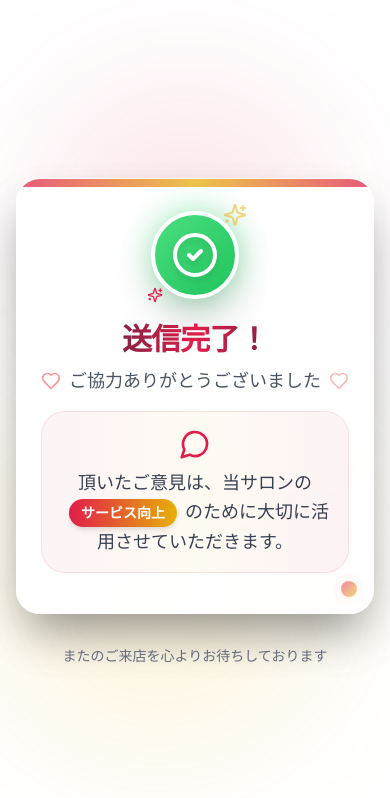
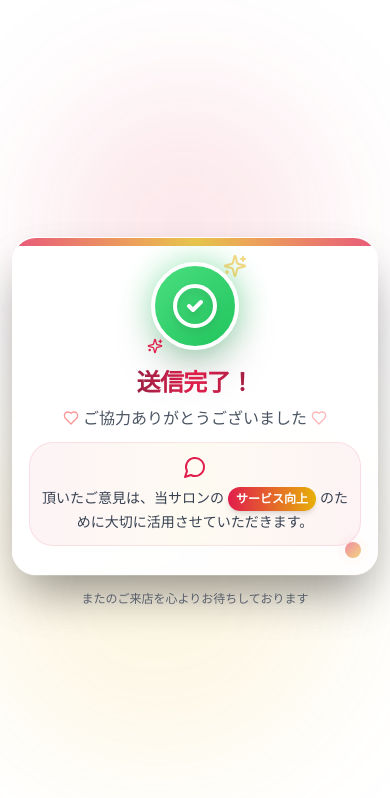
Before and after one commit to Okusan11/c-links-survey, a React (Create React App) app: page /thankyou in a window 390 px wide. Shown: the top 798 px of the page. Built offline with nearby package versions, Linux system fonts and the light colour scheme.

Commit message:
thankyou画面をスマホフレンドリーに修正

```diff
--- a/src/components/Thankyou.tsx
+++ b/src/components/Thankyou.tsx
@@ -30,7 +30,7 @@ const getSnsStyles = (type: string) => {
   switch (type.toLowerCase()) {
     case 'line':
       return {
-        icon: <MessageCircle className="w-5 h-5" />,
+        icon: <MessageCircle className="w-full h-full" />,
         bgGradient: 'from-green-500 to-green-600',
         hoverGradient: 'hover:from-green-600 hover:to-green-700',
         borderColor: 'border-green-400',
@@ -38,7 +38,7 @@ const getSnsStyles = (type: string) => {
       };
     case 'instagram':
       return {
-        icon: <Instagram className="w-5 h-5" />,
+        icon: <Instagram className="w-full h-full" />,
         bgGradient: 'from-pink-500 via-purple-500 to-indigo-500',
         hoverGradient: 'hover:from-pink-600 hover:via-purple-600 hover:to-indigo-600',
         borderColor: 'border-pink-400',
@@ -46,7 +46,7 @@ const getSnsStyles = (type: string) => {
       };
     case 'twitter':
       return {
-        icon: <Twitter className="w-5 h-5" />,
+        icon: <Twitter className="w-full h-full" />,
         bgGradient: 'from-blue-400 to-blue-500',
         hoverGradient: 'hover:from-blue-500 hover:to-blue-600',
         borderColor: 'border-blue-300',
@@ -54,7 +54,7 @@ const getSnsStyles = (type: string) => {
       };
     case 'youtube':
       return {
-        icon: <Youtube className="w-5 h-5" />,
+        icon: <Youtube className="w-full h-full" />,
         bgGradient: 'from-red-500 to-red-600',
         hoverGradient: 'hover:from-red-600 hover:to-red-700',
         borderColor: 'border-red-400',
@@ -62,7 +62,7 @@ const getSnsStyles = (type: string) => {
       };
     case 'facebook':
       return {
-        icon: <Users className="w-5 h-5" />,
+        icon: <Users className="w-full h-full" />,
         bgGradient: 'from-blue-600 to-blue-700',
         hoverGradient: 'hover:from-blue-700 hover:to-blue-800',
         borderColor: 'border-blue-500',
@@ -70,7 +70,7 @@ const getSnsStyles = (type: string) => {
       };
     case 'tiktok':
       return {
-        icon: <Camera className="w-5 h-5" />,
+        icon: <Camera className="w-full h-full" />,
         bgGradient: 'from-gray-800 to-black',
         hoverGradient: 'hover:from-gray-900 hover:to-black',
         borderColor: 'border-gray-600',
@@ -78,7 +78,7 @@ const getSnsStyles = (type: string) => {
       };
     default:
       return {
-        icon: <ExternalLink className="w-5 h-5" />,
+        icon: <ExternalLink className="w-full h-full" />,
         bgGradient: 'from-gray-600 to-gray-700',
         hoverGradient: 'hover:from-gray-700 hover:to-gray-800',
         borderColor: 'border-gray-500',
@@ -151,18 +151,18 @@ const ThankYou: React.FC = () => {
       <button
         onClick={() => handleSnsClick(config)}
         className={cn(
-          "group w-full bg-gradient-to-r text-white px-8 py-4 rounded-2xl shadow-lg hover:shadow-xl transform hover:-translate-y-1 transition-all duration-300 border",
+          "group w-full bg-gradient-to-r text-white px-4 sm:px-6 lg:px-8 py-3 sm:py-4 rounded-2xl shadow-lg hover:shadow-xl transform hover:-translate-y-1 transition-all duration-300 border",
           `${styles.bgGradient} ${styles.hoverGradient} ${styles.borderColor}`
         )}
       >
-        <div className="flex items-center justify-center gap-3">
-          <span className="text-xl">{styles.emoji}</span>
-          {styles.icon}
-          <span className="font-semibold text-lg">{config.displayName}</span>
-          <ExternalLink className="w-4 h-4 group-hover:translate-x-1 transition-transform" />
+        <div className="flex items-center justify-center gap-2 sm:gap-3">
+          <span className="text-base sm:text-lg lg:text-xl">{styles.emoji}</span>
+          <div className="w-4 h-4 sm:w-5 sm:h-5">{styles.icon}</div>
+          <span className="font-semibold text-sm sm:text-base lg:text-lg">{config.displayName}</span>
+          <ExternalLink className="w-3 h-3 sm:w-4 sm:h-4 group-hover:translate-x-1 transition-transform" />
         </div>
         {config.description && (
-          <p className="text-white/90 text-sm mt-1">
+          <p className="text-white/90 text-xs sm:text-sm mt-1 px-2 leading-tight">
             {config.description}
           </p>
         )}
@@ -202,8 +202,8 @@ const ThankYou: React.FC = () => {
         </div>
       )}
 
-      <div className="relative z-20 flex items-center justify-center min-h-screen p-4 sm:p-6">
-        <div className="w-full max-w-2xl">
+      <div className="relative z-20 flex items-center justify-center min-h-screen p-3 sm:p-4 lg:p-6">
+        <div className="w-full max-w-sm sm:max-w-lg lg:max-w-2xl">
           {/* メインカード */}
           <div className="relative group">
             {/* カード背景のグラデーション */}
@@ -215,7 +215,7 @@ const ThankYou: React.FC = () => {
               {/* トップアクセント */}
               <div className="h-2 bg-gradient-to-r from-primary via-accent to-primary animate-pulse" />
 
-              <div className="p-6 sm:p-8 text-center space-y-4 sm:space-y-6">
+              <div className="p-4 sm:p-6 lg:p-8 text-center space-y-3 sm:space-y-4 lg:space-y-6">
                 {/* 成功アイコン */}
                 <div
                   className={cn(
@@ -241,15 +241,15 @@ const ThankYou: React.FC = () => {
                     visibleElements >= 2 ? "translate-y-0 opacity-100" : "translate-y-4 opacity-0"
                   )}
                 >
-                  <h1 className="text-3xl sm:text-4xl lg:text-5xl font-bold bg-gradient-to-r from-gray-800 via-primary to-gray-800 bg-clip-text text-transparent leading-tight">
+                  <h1 className="text-2xl sm:text-3xl lg:text-4xl xl:text-5xl font-bold bg-gradient-to-r from-gray-800 via-primary to-gray-800 bg-clip-text text-transparent leading-tight">
                     送信完了！
                   </h1>
-                  <div className="flex items-center justify-center gap-2">
-                    <Heart className="w-5 h-5 text-red-400 animate-pulse" />
-                    <p className="text-lg sm:text-xl text-gray-600 font-medium">
+                  <div className="flex items-center justify-center gap-1 sm:gap-2">
+                    <Heart className="w-4 h-4 sm:w-5 sm:h-5 text-red-400 animate-pulse" />
+                    <p className="text-base sm:text-lg lg:text-xl text-gray-600 font-medium">
                       ご協力ありがとうございました
                     </p>
-                    <Heart className="w-5 h-5 text-red-400 animate-pulse" style={{ animationDelay: '0.5s' }} />
+                    <Heart className="w-4 h-4 sm:w-5 sm:h-5 text-red-400 animate-pulse" style={{ animationDelay: '0.5s' }} />
                   </div>
                 </div>
 
@@ -260,11 +260,11 @@ const ThankYou: React.FC = () => {
                     visibleElements >= 3 ? "translate-y-0 opacity-100" : "translate-y-4 opacity-0"
                   )}
                 >
-                  <div className="bg-gradient-to-r from-primary/5 via-accent/5 to-primary/5 rounded-2xl p-4 sm:p-6 border border-primary/10">
-                    <MessageCircle className="w-8 h-8 text-primary mx-auto mb-2 sm:mb-3" />
-                    <p className="text-gray-700 text-lg leading-relaxed">
+                  <div className="bg-gradient-to-r from-primary/5 via-accent/5 to-primary/5 rounded-2xl p-3 sm:p-4 lg:p-6 border border-primary/10">
+                    <MessageCircle className="w-6 h-6 sm:w-7 sm:h-7 lg:w-8 lg:h-8 text-primary mx-auto mb-2 sm:mb-3" />
+                    <p className="text-gray-700 text-sm sm:text-base lg:text-lg leading-relaxed">
                       頂いたご意見は、当サロンの
-                      <span className="inline-block mx-2 px-3 py-1 bg-gradient-to-r from-primary to-accent text-white rounded-full text-sm font-semibold shadow-md">
+                      <span className="inline-block mx-1 sm:mx-2 px-2 sm:px-3 py-1 bg-gradient-to-r from-primary to-accent text-white rounded-full text-xs sm:text-sm font-semibold shadow-md">
                         サービス向上
                       </span>
                       のために大切に活用させていただきます。
@@ -282,7 +282,7 @@ const ThankYou: React.FC = () => {
                   {snsConfigs.length > 0 && (
                     <div className="relative">
                       {/* 魅力的な背景カード */}
-                      <div className="relative bg-gradient-to-br from-pink-50 via-purple-50 to-indigo-50 rounded-3xl p-8 border-2 border-gradient-to-r from-pink-200 via-purple-200 to-indigo-200 shadow-xl overflow-hidden">
+                      <div className="relative bg-gradient-to-br from-pink-50 via-purple-50 to-indigo-50 rounded-3xl p-4 sm:p-6 lg:p-8 border-2 border-gradient-to-r from-pink-200 via-purple-200 to-indigo-200 shadow-xl overflow-hidden">
                         {/* キラキラ背景エフェクト */}
                         <div className="absolute inset-0 overflow-hidden">
                           {[...Array(12)].map((_, i) => (
@@ -307,36 +307,36 @@ const ThankYou: React.FC = () => {
                         {/* 上部装飾ライン */}
                         <div className="absolute top-0 left-0 right-0 h-1 bg-gradient-to-r from-pink-400 via-purple-400 to-indigo-400 animate-pulse"></div>
 
-                        <div className="relative space-y-6">
+                        <div className="relative space-y-4 sm:space-y-6">
                           {/* SNSセクションタイトル - より魅力的に */}
-                          <div className="text-center space-y-3">
+                          <div className="text-center space-y-2 sm:space-y-3">
                             <div className="relative inline-block">
                               {/* タイトル周りのオーラ */}
                               <div className="absolute inset-0 bg-gradient-to-r from-pink-200 via-purple-200 to-indigo-200 rounded-2xl blur-lg opacity-50 animate-pulse"></div>
 
-                              <div className="relative flex items-center justify-center gap-3 bg-white/80 backdrop-blur-sm px-6 py-4 rounded-2xl border border-white/50 shadow-lg">
-                                <div className="relative">
-                                  <Heart className="w-8 h-8 text-red-500 animate-bounce" />
-                                  <div className="absolute -top-1 -right-1 w-4 h-4 bg-yellow-400 rounded-full animate-ping"></div>
+                              <div className="relative flex items-center justify-center gap-2 sm:gap-3 bg-white/80 backdrop-blur-sm px-3 sm:px-6 py-3 sm:py-4 rounded-2xl border border-white/50 shadow-lg">
+                                <div className="relative flex-shrink-0">
+                                  <Heart className="w-5 h-5 sm:w-6 sm:h-6 lg:w-8 lg:h-8 text-red-500 animate-bounce" />
+                                  <div className="absolute -top-1 -right-1 w-3 h-3 sm:w-4 sm:h-4 bg-yellow-400 rounded-full animate-ping"></div>
                                 </div>
 
-                                <h3 className="text-2xl font-black bg-gradient-to-r from-pink-600 via-purple-600 to-indigo-600 bg-clip-text text-transparent">
-                                  フォローしてサービスをよりお得にご利用ください！
+                                <h3 className="text-sm sm:text-lg lg:text-xl font-black bg-gradient-to-r from-pink-600 via-purple-600 to-indigo-600 bg-clip-text text-transparent text-center leading-tight">
+                                  フォローして<br className="sm:hidden" />サービスを<br className="sm:hidden" />お得にご利用ください！
                                 </h3>
 
-                                <div className="relative">
-                                  <Sparkles className="w-8 h-8 text-yellow-500 animate-spin" style={{ animationDuration: '3s' }} />
-                                  <div className="absolute -bottom-1 -left-1 w-3 h-3 bg-pink-400 rounded-full animate-ping" style={{ animationDelay: '0.5s' }}></div>
+                                <div className="relative flex-shrink-0">
+                                  <Sparkles className="w-5 h-5 sm:w-6 sm:h-6 lg:w-8 lg:h-8 text-yellow-500 animate-spin" style={{ animationDuration: '3s' }} />
+                                  <div className="absolute -bottom-1 -left-1 w-2 h-2 sm:w-3 sm:h-3 bg-pink-400 rounded-full animate-ping" style={{ animationDelay: '0.5s' }}></div>
                                 </div>
                               </div>
                             </div>
 
-                            <div className="relative">
-                              <p className="text-lg font-semibold bg-gradient-to-r from-gray-700 to-gray-600 bg-clip-text text-transparent">
-                                🎁 限定特典やお得な情報をいち早くお届けします 🎁
+                            <div className="relative px-2">
+                              <p className="text-xs sm:text-sm lg:text-base font-semibold bg-gradient-to-r from-gray-700 to-gray-600 bg-clip-text text-transparent leading-tight">
+                                🎁 限定特典やお得な情報を<br className="sm:hidden" />いち早くお届けします 🎁
                               </p>
                               {/* サブタイトル装飾 */}
-                              <div className="absolute -bottom-2 left-1/2 -translate-x-1/2 w-32 h-1 bg-gradient-to-r from-transparent via-purple-400 to-transparent rounded-full"></div>
+                              <div className="absolute -bottom-2 left-1/2 -translate-x-1/2 w-24 sm:w-32 h-1 bg-gradient-to-r from-transparent via-purple-400 to-transparent rounded-full"></div>
                             </div>
                           </div>
 
@@ -385,8 +385,8 @@ const ThankYou: React.FC = () => {
           </div>
 
           {/* 下部の小さなメッセージ */}
-          <div className="text-center mt-8">
-            <p className="text-gray-500 text-sm">
+          <div className="text-center mt-4 sm:mt-6 lg:mt-8">
+            <p className="text-gray-500 text-xs sm:text-sm px-4">
               またのご来店を心よりお待ちしております
             </p>
           </div>
```
